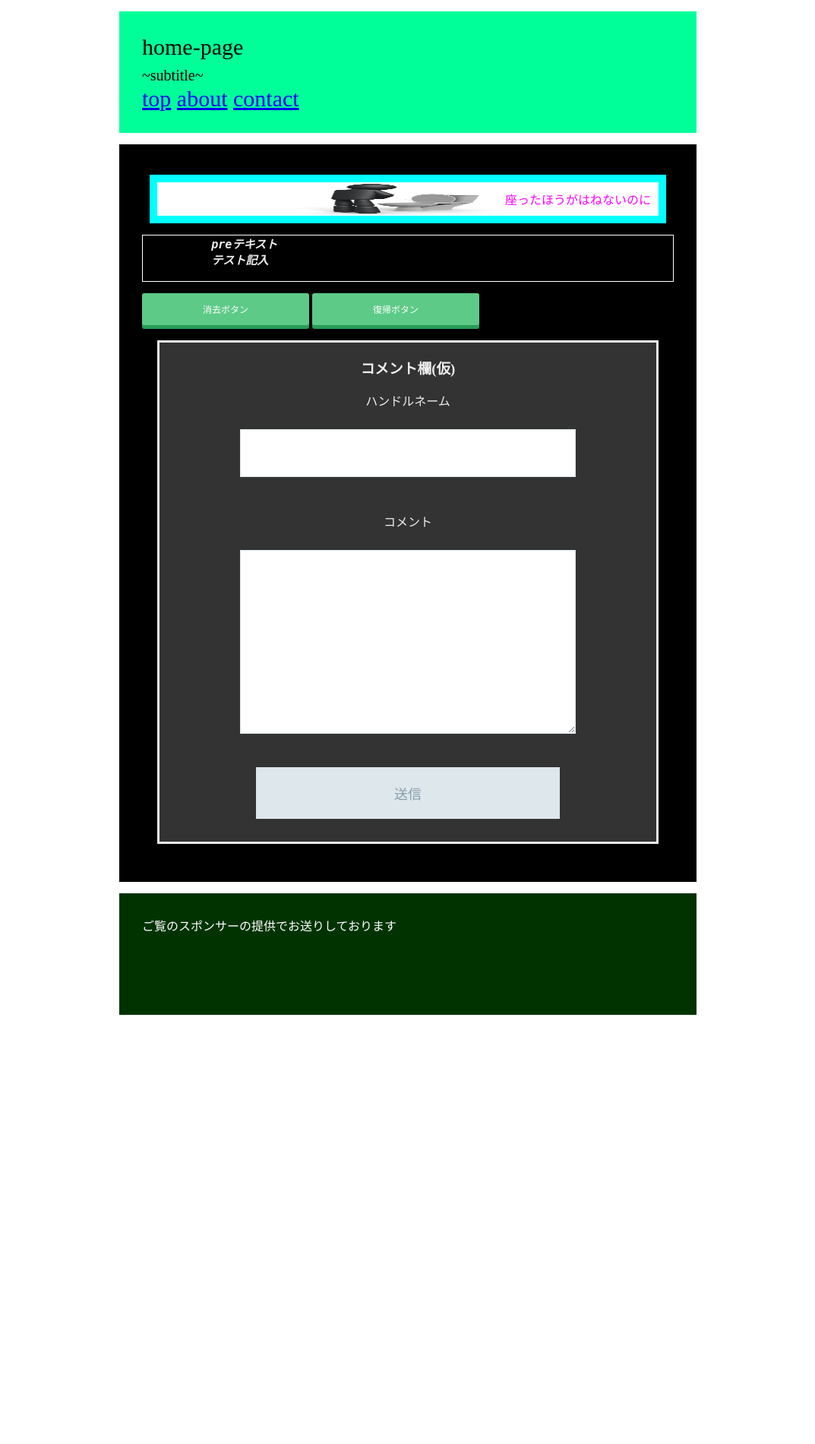
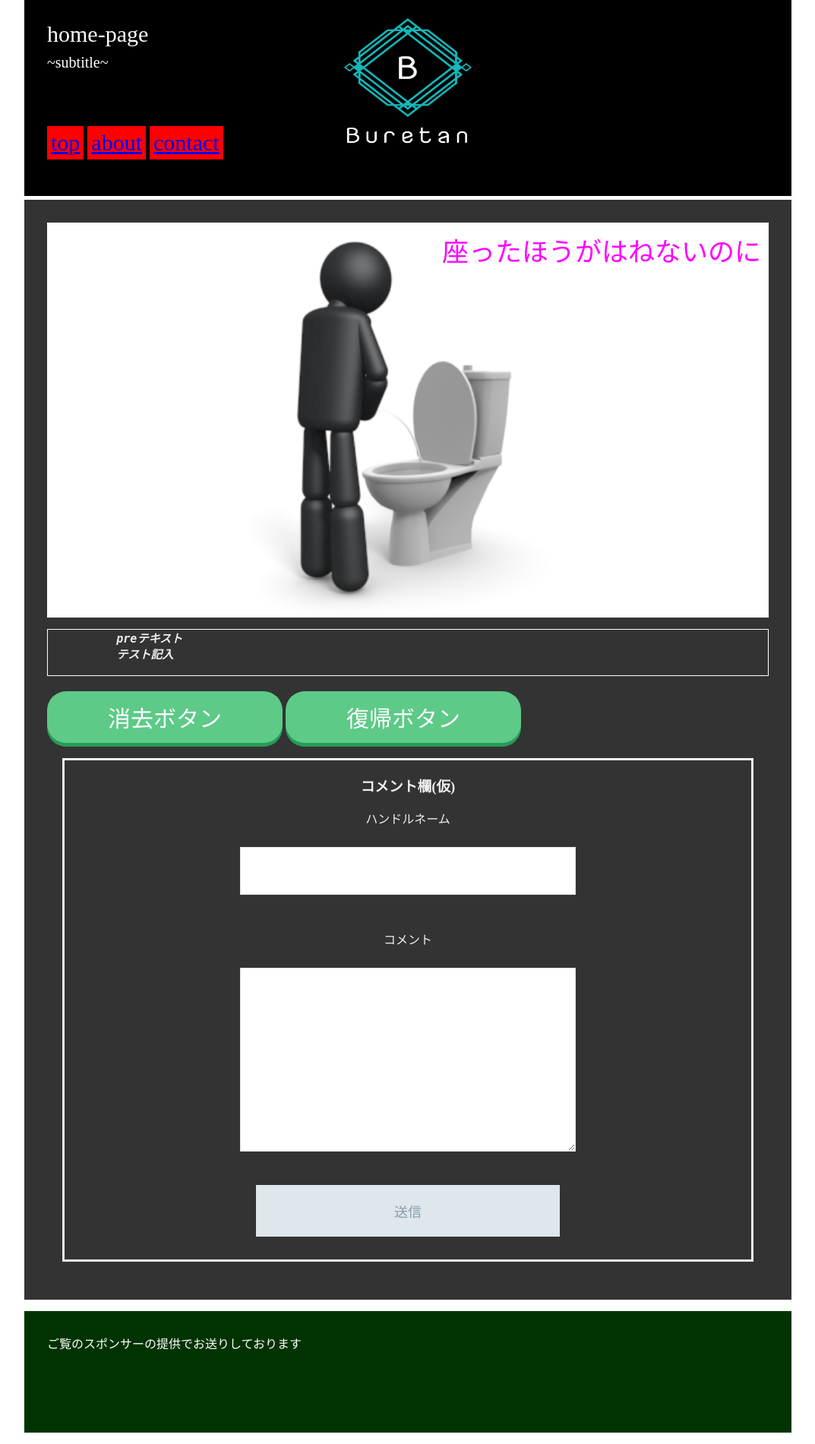
Before and after one commit to Buretan/Buretan.github.io, a PHP site: page / in a window 1280 px wide. Shown: the whole page at 76% size, without its empty margins (103-1176 px from the left). Before the commit the page ends 1336 px from the top, so only its background shows below. Run offline with PHP 8.4, Linux system fonts and the light colour scheme; some libraries are stand-ins or nearby versions.

Commit message:
Update css1.css

```diff
--- a/css1.css
+++ b/css1.css
@@ -1,42 +1,59 @@
 .header{
-  margin: 15px auto;
+  margin: -10px auto;
   padding: 30px;
-  width: 700px;
-  height: 100px;
-  background-color: #0f9;
-  display: block;
+  width: 100%;
+  max-width: 950px;
+  height: 200px;
+  top:0px;
+  background-image: url(width-logo.png);
+  background-repeat: round;
 }
+
 .title{
   font-size: 30px;
-  color: #000;
+  color: #fff;
 }
-span{
+.subtitle{
   font-size: 20px;
 }
+a{
+  float: left;
+  margin-top: 70px;
+  margin-right: 5px;
+  padding: 5px;
+  width: auto;
+  background-color: red;
+}
+a:hover{
+  background-color: pink;
+  }
 .main{
   margin: 15px auto;
   padding: 30px;
-  width: 700px;
+  width: 100%;
+  max-width: 950px;
   height: auto;
-  background-color: #000;
+  background-color: #333;
   color: #eee;
 }
 .footer{
   margin: 15px auto;
   padding: 30px;
-  width: 700px;
+  width: 100%;
+  max-width: 950px;
   height: 100px;
   background-color: #030;
   color:#fff;
 }
 .action-list{
-  margin: 10px;
+  height: 500px;
+  margin: 0px;
   padding: 10px;
-  border: solid 10px #0ff;
   color: #f0f;
   text-align: right;
-  background-image:url("Toilet.png");
+  background-image: url(Toilet.png);
   background-repeat: round;
+  font-size: 35px;
 }
 
 .pre-comment{
@@ -48,12 +65,13 @@ span{
 .btn1{
   display: inline-block;
   cursor: pointer;
+  margin-top: 5px;
   padding: 12px 80px;
   background-color: #5dca88;
   box-shadow: 0px 5px #279C56;
-  border-radius: 3px;
+  border-radius: 25px;
   color: #fff;
-  font-size: 12px;
+  font-size: 30px;
 }
 .btn1:active{
   position: relative;
@@ -63,12 +81,13 @@ span{
 .btn2{
   display: inline-block;
   cursor: pointer;
+  margin-top: 5px;
   padding: 12px 80px;
   background-color: #5dca88;
   box-shadow: 0px 5px #279C56;
-  border-radius: 3px;
+  border-radius: 25px;
   color: #fff;
-  font-size: 12px;
+  font-size: 30px;
 }
 .btn2:active{
   position: relative;
@@ -110,27 +129,3 @@ textarea{
 .hover-text{
   display: none;
 }
-/*ボタンの設定
-.btn{
-  display: inline-block;
-  cursor: pointer;
-  padding: 12px 80px;
-  background-color: #5dca88;
-  box-shadow: 0px 5px #279C56;
-  border-radius: 3px;
-  color: #fff;
-  font-size: 12px;
-}
-
-.btn:active{
-  position: relative;
-  top: 5px;
-  box-shadow: none;
-}
-
-リンクの設定
-#text{
-  font-size: 30px;
-  color: #fff;
-
-}
```
